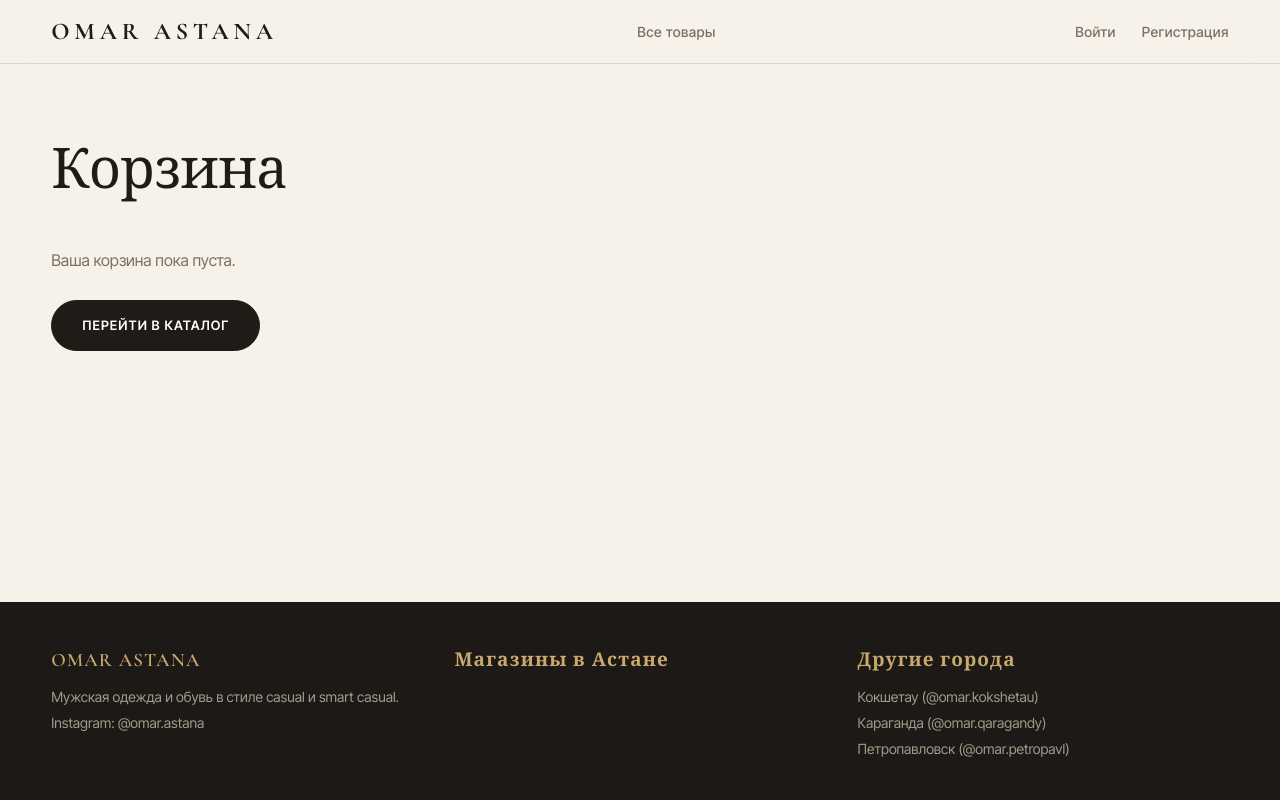
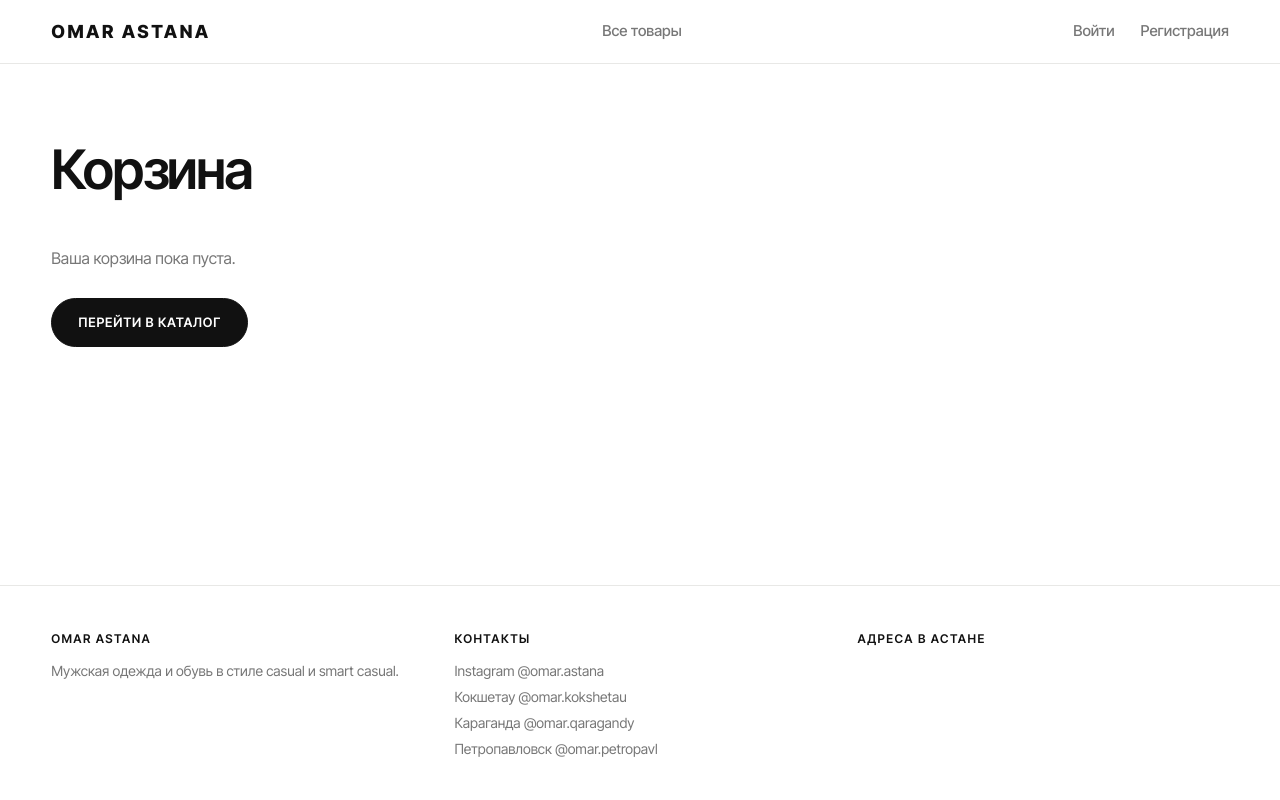
Before and after one commit to nurdkaz001/omar, a Flask app: page /cart in a window 1280 px wide. Run offline with Flask 3, Linux system fonts and the light colour scheme; the visitor is signed in with stand-in values (Sample User, id 1); data that the repository does not hold is empty; some libraries are stand-ins or nearby versions.

Commit message:
Update index.html

```diff
--- a/templates/index.html
+++ b/templates/index.html
@@ -6,17 +6,17 @@
     <title>OMAR ASTANA — Мужская одежда и обувь</title>
     <link rel="preconnect" href="https://fonts.googleapis.com">
     <link rel="preconnect" href="https://fonts.gstatic.com" crossorigin>
-    <link href="https://fonts.googleapis.com/css2?family=Cormorant+Garamond:wght@500;600;700&family=Inter+Tight:wght@400;500;600;700&display=swap" rel="stylesheet">
+    <link href="https://fonts.googleapis.com/css2?family=Inter+Tight:wght@400;500;600;700;800&display=swap" rel="stylesheet">
     <style>
         :root {
-            --bg: #f6f2ea;
-            --surface: #ebe4d6;
-            --ink: #1f1b17;
-            --muted: #7a7164;
-            --line: #ded6c6;
-            --accent: #86683c;
-            --accent-soft: #efe5d2;
-            --dark: #1c1916;
+            --bg: #ffffff;
+            --surface: #f4f4f2;
+            --ink: #111111;
+            --muted: #777777;
+            --line: #e8e8e6;
+            --accent: #2b2b2b;
+            --accent-soft: #efefed;
+            --dark: #111111;
             --ok: #3a7a58;
             --ok-bg: #e3f0e8;
             --wait: #9a6416;
@@ -580,66 +580,55 @@
             .rise, .scroll-hint { animation: none; }
         }
 
-        /* ===== Элегантная тема: слоновая кость, графит, одна нота латуни ===== */
-        :root { --serif: "Cormorant Garamond", "Playfair Display", Georgia, serif; --gold: #c9a96e; --shadow: 0 10px 30px rgba(40, 30, 15, 0.06); }
-        ::selection { background: var(--accent-soft); }
-        .site-header { background: rgba(246, 242, 234, 0.88); backdrop-filter: blur(12px); }
-        .brand { font-family: var(--serif); font-size: 24px; font-weight: 700; letter-spacing: 0.2em; }
-        .nav a { font-size: 14px; letter-spacing: 0.03em; }
-        .nav a.on { box-shadow: 0 1px 0 var(--accent); }
+        /* ===== Минимализм: белый фон, чёрный текст ===== */
+        :root { --shadow: 0 1px 2px rgba(0, 0, 0, 0.04); }
+        .site-header { background: rgba(255, 255, 255, 0.92); }
+        .brand { letter-spacing: 0.14em; }
         .badge { background: var(--ink); }
 
-        .wordmark, .section-head h2, .catalog-head h1, .page-title, .pdp-title, .profile-hello h1, .tile-name,
-        .total-sum, .stat-num, .sum-total strong, .section-title, .site-footer h4, .avatar, .pdp-price, .stores-title, .perk h3, .store-card b { font-family: var(--serif); }
-        .section-head h2, .catalog-head h1, .page-title, .pdp-title { font-size: clamp(2.3rem, 4.8vw, 3.5rem); font-weight: 500; letter-spacing: -0.01em; }
-        .profile-hello h1 { font-size: clamp(2.3rem, 5vw, 3.5rem); font-weight: 500; }
-        .section-title { font-size: 1.7rem; font-weight: 600; }
-        .stat-num, .total-sum, .sum-total strong { font-weight: 600; }
-        .pdp-price { font-size: 2rem; font-weight: 600; }
-        .stores-title, .perk h3, .store-card b { font-size: 1.4rem; font-weight: 600; }
-        @media (min-width: 721px) { .tile-name { font-size: 1.9rem; } }
-        .tile-name { font-weight: 600; }
+        .hero { background: #fff; color: var(--ink); border-bottom: 1px solid var(--line); }
+        .hero::before { display: none; }
+        .wordmark { font-weight: 700; }
+        .hero-sub { color: var(--ink); }
+        .hero-tag { color: var(--muted); }
+        .scroll-hint { background: linear-gradient(var(--ink), transparent); }
+        .btn-light { background: var(--ink); border-color: var(--ink); color: #fff; }
+        .btn-ghost { color: var(--ink); border-color: #cfcfcc; }
+        .btn-ghost:hover { background: var(--ink); border-color: var(--ink); color: #fff; }
 
-        /* Первый экран */
-        .hero { background: radial-gradient(ellipse at 50% 35%, #2a241d 0%, var(--dark) 72%); }
-        .hero::before { background: radial-gradient(ellipse at 50% 45%, rgba(201, 169, 110, 0.16), transparent 60%); }
-        .hero::after { content: ""; position: absolute; inset: clamp(10px, 1.8vw, 22px); border: 1px solid rgba(201, 169, 110, 0.28); border-radius: var(--r-lg); pointer-events: none; }
-        .wordmark { font-weight: 500; letter-spacing: 0.04em; line-height: 0.9; font-size: clamp(5.5rem, 25vw, 22rem); color: #f4eee3; }
-        .hero-sub { color: var(--gold); font-weight: 500; }
-        .hero-tag { color: #b3aa9b; }
-        .scroll-hint { background: linear-gradient(var(--gold), transparent); }
-        .btn-light { background: #f4eee3; border-color: #f4eee3; }
-        .btn-light:hover { background: var(--gold); border-color: var(--gold); color: var(--dark); }
-        .btn-ghost { color: #f4eee3; border-color: rgba(201, 169, 110, 0.55); }
-        .btn-ghost:hover { background: #f4eee3; border-color: #f4eee3; color: var(--dark); }
+        .btn { font-size: 13px; font-weight: 600; letter-spacing: 0.06em; text-transform: uppercase; }
+        .product-img { background: #f4f4f2; }
+        .product-cat, .pdp-cat { text-transform: uppercase; letter-spacing: 0.12em; font-size: 11.5px; }
+        .stat { border: 1px solid var(--line); background: #fff; }
+        .stat.club { background: var(--ink); border-color: var(--ink); }
+        .tag.bad { background: #f6e3e0; color: #a3372c; }
+        .alert.error, .remove:hover { color: #a3372c; }
+        .alert.error { border-left-color: #a3372c; }
+        .lightbox { background: rgba(255, 255, 255, 0.98); }
 
-        /* Кнопки и фильтры */
-        .btn { font-size: 13px; font-weight: 600; letter-spacing: 0.08em; text-transform: uppercase; padding: 15px 30px; }
-        .chip { font-size: 13px; letter-spacing: 0.03em; }
+        /* Карта магазинов */
+        .map-grid { display: grid; grid-template-columns: minmax(0, 1fr) minmax(0, 1.7fr); gap: 16px; align-items: stretch; }
+        .map-list { list-style: none; display: flex; flex-direction: column; gap: 10px; }
+        .map-list li { position: relative; }
+        .map-item { display: block; width: 100%; text-align: left; font: inherit; color: inherit; background: #fff; border: 1px solid var(--line); border-radius: var(--r-md); padding: 18px 72px 18px 20px; cursor: pointer; transition: border-color 0.15s; }
+        .map-item b { display: block; font-weight: 600; font-size: 16px; }
+        .map-item span { color: var(--muted); font-size: 14px; }
+        .map-item:hover { border-color: #b5b5b2; }
+        .map-item.on { border-color: var(--ink); box-shadow: 0 0 0 1px var(--ink); }
+        .map-link { position: absolute; right: 18px; top: 50%; transform: translateY(-50%); font-size: 12px; font-weight: 600; letter-spacing: 0.06em; color: var(--muted); text-decoration: none; border-bottom: 1px solid var(--line); }
+        .map-link:hover { color: var(--ink); border-color: var(--ink); }
+        .map-frame { min-height: 440px; border: 1px solid var(--line); border-radius: var(--r-lg); overflow: hidden; background: var(--surface); }
+        .map-frame iframe { display: block; width: 100%; height: 100%; min-height: 440px; border: 0; filter: grayscale(1) contrast(1.05); }
+        @media (max-width: 860px) {
+            .map-grid { grid-template-columns: 1fr; }
+            .map-frame { order: -1; min-height: 320px; }
+            .map-frame iframe { min-height: 320px; }
+        }
 
-        /* Карточки */
-        .product-img { box-shadow: var(--shadow); }
-        .product-top h3 { font-size: 15.5px; }
-        .price { font-weight: 500; font-variant-numeric: tabular-nums; }
-        .product-cat, .pdp-cat { text-transform: uppercase; letter-spacing: 0.14em; font-size: 11.5px; }
-        .perks { border-top: 0; padding-top: 0; gap: 16px; }
-        .perk { padding: 28px; border: 1px solid var(--line); border-radius: var(--r-md); background: #fbf8f2; }
-        .stores { border-top-color: var(--line); }
-        .store-card { background: #fbf8f2; box-shadow: none; }
-
-        /* Кабинет */
-        .stat { background: #fbf8f2; border: 1px solid var(--line); }
-        .stat.club { background: var(--dark); border-color: var(--dark); }
-        .stat.club .stat-num { color: var(--gold); }
-        .avatar { background: var(--dark); color: var(--gold); font-weight: 600; font-size: 2.4rem; }
-        .tag.bad { background: #f3e1dd; color: #8f3a30; }
-        .alert.error, .remove:hover { color: #9b3d33; }
-        .alert.error { border-left-color: #9b3d33; }
-
-        /* Подвал */
-        .site-footer { background: var(--dark); color: #a39a8b; border: 0; }
-        .site-footer h4 { color: var(--gold); font-size: 19px; font-weight: 600; letter-spacing: 0.06em; }
-        .lightbox { background: rgba(246, 242, 234, 0.98); }
+        /* Контакты внизу */
+        .site-footer a { text-decoration: none; }
+        .site-footer a:hover { color: var(--ink); text-decoration: underline; }
+        .site-footer h4 { text-transform: uppercase; letter-spacing: 0.12em; font-size: 12px; }
     </style>
 </head>
 <body>
@@ -1103,22 +1102,25 @@
     </main>
     {% endif %}
 
-    <footer class="site-footer">
+    <footer class="site-footer" id="contacts">
+        {# Впишите номер телефона / WhatsApp, и он появится в подвале #}
+        {% set contact_phone = '' %}
         <div class="footer-grid">
             <div>
                 <h4>OMAR ASTANA</h4>
                 <p>Мужская одежда и обувь в стиле casual и smart casual.</p>
-                <p>Instagram: @omar.astana</p>
             </div>
             <div>
-                <h4>Магазины в Астане</h4>
-                {% for s in stores %}<p>{{ s['address'] }}</p>{% endfor %}
+                <h4>Контакты</h4>
+                {% if contact_phone %}<p><a href="tel:{{ contact_phone|replace(' ', '')|replace('-', '') }}">{{ contact_phone }}</a></p>{% endif %}
+                <p><a href="https://instagram.com/omar.astana" target="_blank" rel="noopener">Instagram @omar.astana</a></p>
+                <p><a href="https://instagram.com/omar.kokshetau" target="_blank" rel="noopener">Кокшетау @omar.kokshetau</a></p>
+                <p><a href="https://instagram.com/omar.qaragandy" target="_blank" rel="noopener">Караганда @omar.qaragandy</a></p>
+                <p><a href="https://instagram.com/omar.petropavl" target="_blank" rel="noopener">Петропавловск @omar.petropavl</a></p>
             </div>
             <div>
-                <h4>Другие города</h4>
-                <p>Кокшетау (@omar.kokshetau)</p>
-                <p>Караганда (@omar.qaragandy)</p>
-                <p>Петропавловск (@omar.petropavl)</p>
+                <h4>Адреса в Астане</h4>
+                {% for s in stores %}<p><a href="https://2gis.kz/astana/search/{{ (s['address'] ~ ' Астана')|urlencode }}" target="_blank" rel="noopener">{{ s['address'] }}</a></p>{% endfor %}
             </div>
         </div>
     </footer>
@@ -1203,6 +1205,16 @@
             });
         });
 
+        (function () {
+            const frame = document.getElementById('storeMap');
+            if (!frame) return;
+            const items = document.querySelectorAll('.map-item');
+            items.forEach((b) => b.addEventListener('click', () => {
+                items.forEach((x) => x.classList.toggle('on', x === b));
+                frame.src = 'https://maps.google.com/maps?q=' + encodeURIComponent(b.dataset.q) + '&hl=ru&z=16&output=embed';
+            }));
+        })();
+
         {% if page == 'product' %}
         // Страница товара: фото, размеры, наличие по магазинам
         (function () {
```
Also changed, not shown: other parts of templates/index.html (+25 -15 lines).
